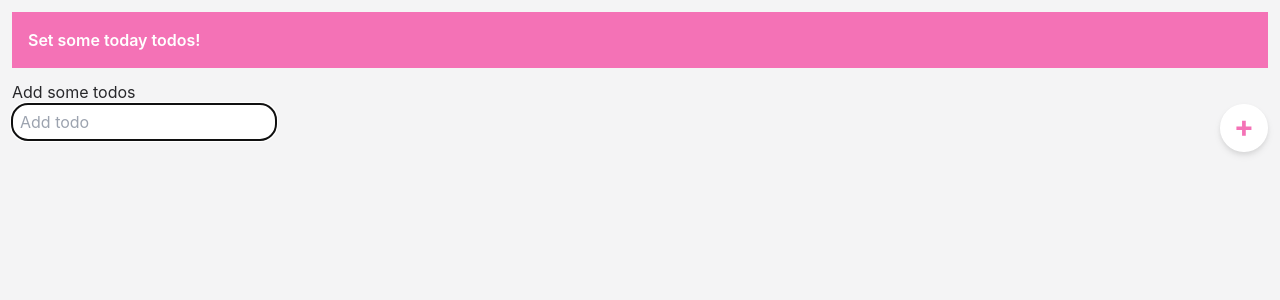
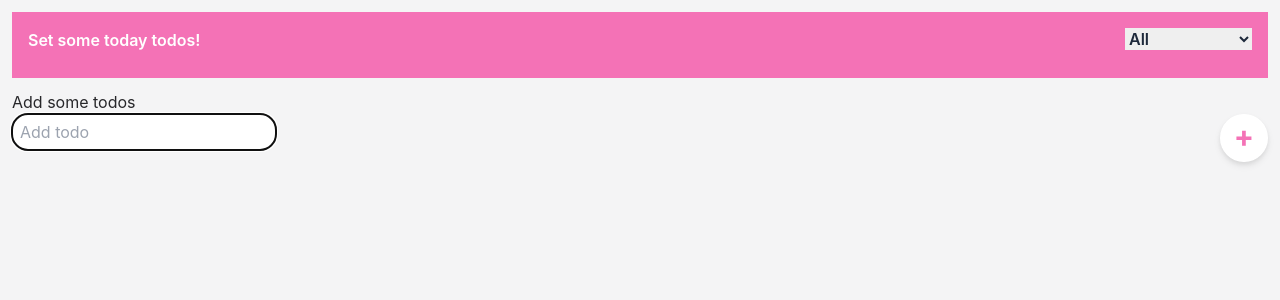
Before and after one commit to shokouhSkr/TodoList-App, a React (Create React App) app: page / in a window 1280 px wide. Shown: the top 300 px of the page. Built offline with nearby package versions, Linux system fonts and the light colour scheme.

Commit message:
select option added

```diff
--- a/package.json
+++ b/package.json
@@ -9,6 +9,7 @@
     "react": "^18.1.0",
     "react-dom": "^18.1.0",
     "react-scripts": "5.0.1",
+    "react-select": "^5.3.2",
     "web-vitals": "^2.1.4"
   },
   "scripts": {
--- a/src/components/NavBar.jsx
+++ b/src/components/NavBar.jsx
@@ -1,18 +1,26 @@
 import React from "react";
 
-const NavBar = ({ unCompletedTodos }) => {
+const NavBar = ({ unCompletedTodos, onSelect, status }) => {
   return (
-    <header className="mb-3 w-full bg-pink-400 p-4 font-semibold text-white">
+    <header className="mb-3 flex w-full justify-between bg-pink-400 p-4 font-semibold text-white">
       {!unCompletedTodos ? (
         <h1>Set some today todos!</h1>
       ) : (
+        <>
           <h1>
             <span className="mr-1 h-3 w-3 rounded-full bg-white px-2 py-0.5 font-bold text-pink-400">
               {unCompletedTodos}
             </span>
             are not completed
           </h1>
+        </>
       )}
+
+      <select onChange={onSelect} value={status} className="mb-3 text-slate-800">
+        <option value="All">All</option>
+        <option value="Completed">Completed</option>
+        <option value="UnCompleted">UnCompleted</option>
+      </select>
     </header>
   );
 };
--- a/src/components/TodoApp.jsx
+++ b/src/components/TodoApp.jsx
@@ -1,10 +1,16 @@
-import React, { useState } from "react";
+import React, { useEffect, useState } from "react";
 import NavBar from "./NavBar";
 import TodoForm from "./TodoForm";
 import TodoList from "./TodoList";
 
 const TodoApp = () => {
   const [todos, setTodos] = useState([]);
+  const [filteredTodos, setFilteredTodos] = useState([]);
+  const [status, setStatus] = useState("All");
+
+  useEffect(() => {
+    filterTodos(status);
+  }, [todos, status]);
 
   const addTodoHandler = (inputValue) => {
     // console.log(inputValue);
@@ -40,11 +46,36 @@ const TodoApp = () => {
     setTodos(updatedTodos);
   };
 
+  const filterTodos = (status) => {
+    // console.log(status);
+    switch (status) {
+      case "Completed":
+        setFilteredTodos(todos.filter((todo) => todo.isCompleted));
+        break;
+
+      case "UnCompleted":
+        setFilteredTodos(todos.filter((todo) => !todo.isCompleted));
+        break;
+
+      default: // "All"
+        setFilteredTodos(todos);
+    }
+  };
+
+  const selectTodos = (e) => {
+    setStatus(e.target.value);
+    filterTodos(e.target.value);
+  };
+
   return (
     <div className="container p-3 text-zinc-800">
-      <NavBar unCompletedTodos={todos.filter((todo) => !todo.isCompleted).length} />
+      <NavBar
+        unCompletedTodos={todos.filter((todo) => !todo.isCompleted).length}
+        onSelect={selectTodos}
+        status={status}
+      />
       <TodoList
-        todos={todos}
+        todos={filteredTodos}
         onComplete={completeTodo}
         onDelete={deleteTodo}
         onUpdate={updateTodo}
```
Also changed, not shown: 1 other file (tests, documents, lock files or other folders). Lines whose indentation alone changed are shown as unchanged.
